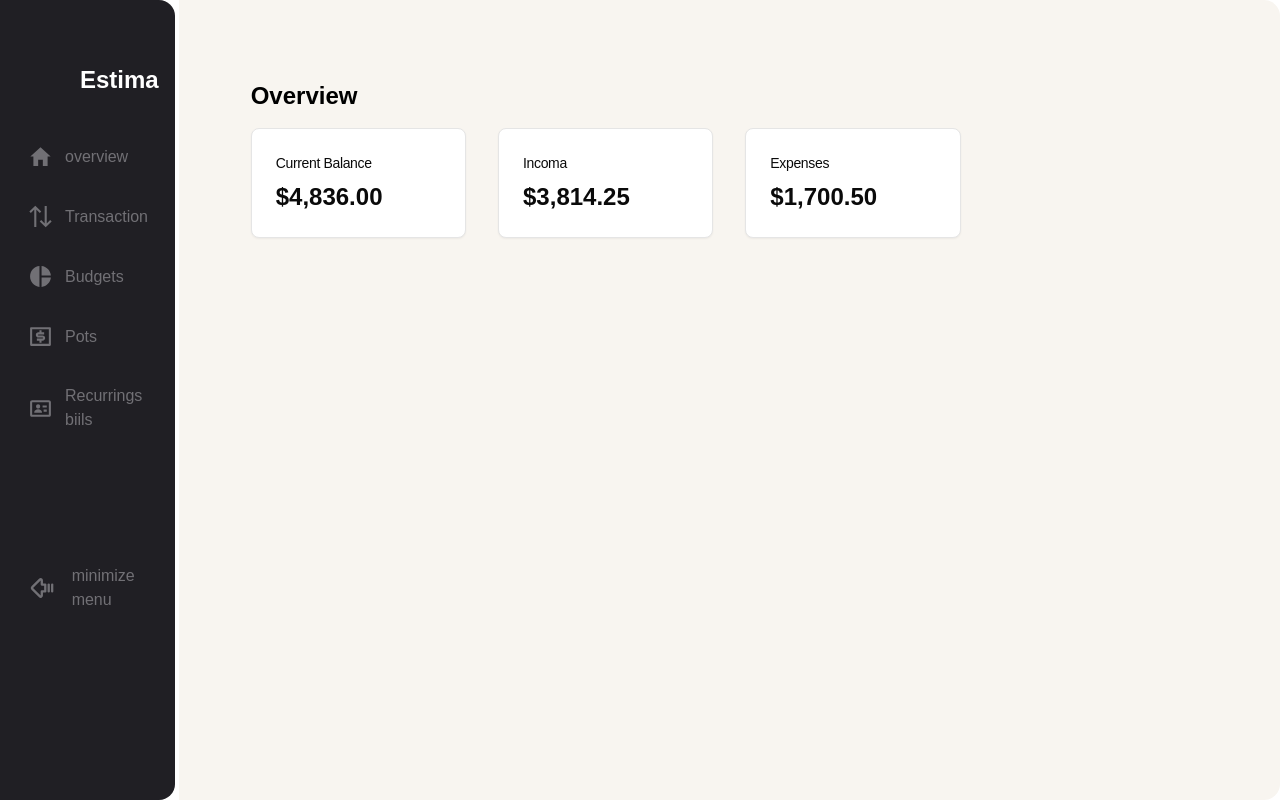
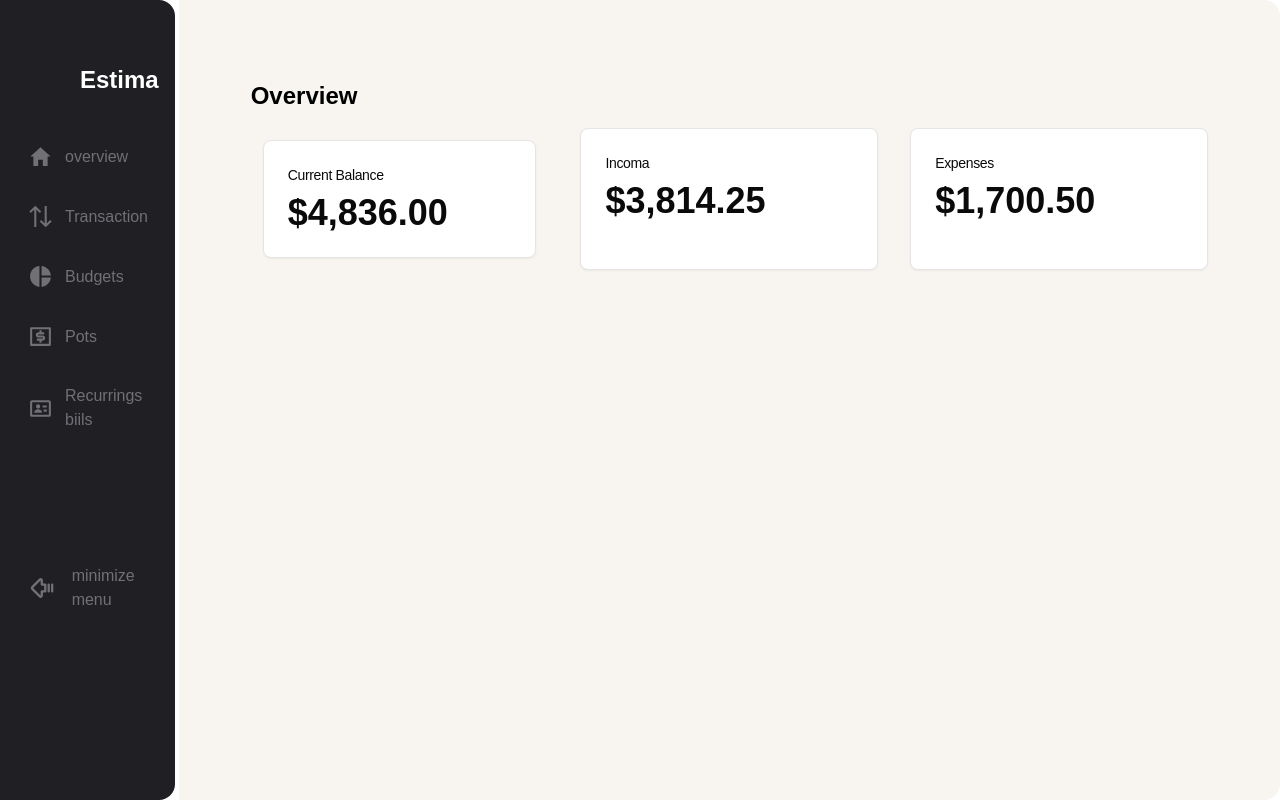
Before and after one commit to adhamito/Estima-Dashboard-, a Next.js app: page / in a window 1280 px wide. Built offline with nearby package versions, Linux system fonts and the light colour scheme.

Commit message:
Update (Header): Improve layout and styling

```diff
--- a/app/components/Section/Header.tsx
+++ b/app/components/Section/Header.tsx
@@ -3,13 +3,13 @@ import { Card, CardContent, CardHeader, CardTitle } from "../ui/card";
 
 const Header = () => {
   return (
-    <div className="grid gap-8 md:grid-cols-2 lg:grid-cols-4 rounded-full">
-      <Card className="hover:bg-black hover:text-white">
+    <div className="grid gap-8 md:grid-cols-2 lg:grid-cols-3 rounded-full ">
+      <Card className="hover:bg-black hover:text-white m-3">
         <CardHeader className="flex flex-row items-center justify-between space-y-0 pb-2">
           <CardTitle className="text-sm font-medium">Current Balance</CardTitle>
         </CardHeader>
         <CardContent>
-          <div className="text-2xl font-bold">$4,836.00</div>
+          <div className="text-4xl font-bold">$4,836.00</div>
         </CardContent>
       </Card>
       <Card className="hover:bg-black hover:text-white">
@@ -17,7 +17,7 @@ const Header = () => {
           <CardTitle className="text-sm font-medium">Incoma</CardTitle>
         </CardHeader>
         <CardContent>
-          <div className="text-2xl font-bold">$3,814.25</div>
+          <div className="text-4xl font-bold">$3,814.25</div>
         </CardContent>
       </Card>
       <Card className="hover:bg-black hover:text-white">
@@ -25,7 +25,7 @@ const Header = () => {
           <CardTitle className="text-sm font-medium">Expenses</CardTitle>
         </CardHeader>
         <CardContent>
-          <div className="text-2xl font-bold">$1,700.50</div>
+          <div className="text-4xl font-bold">$1,700.50</div>
         </CardContent>
       </Card>
     </div>
```
